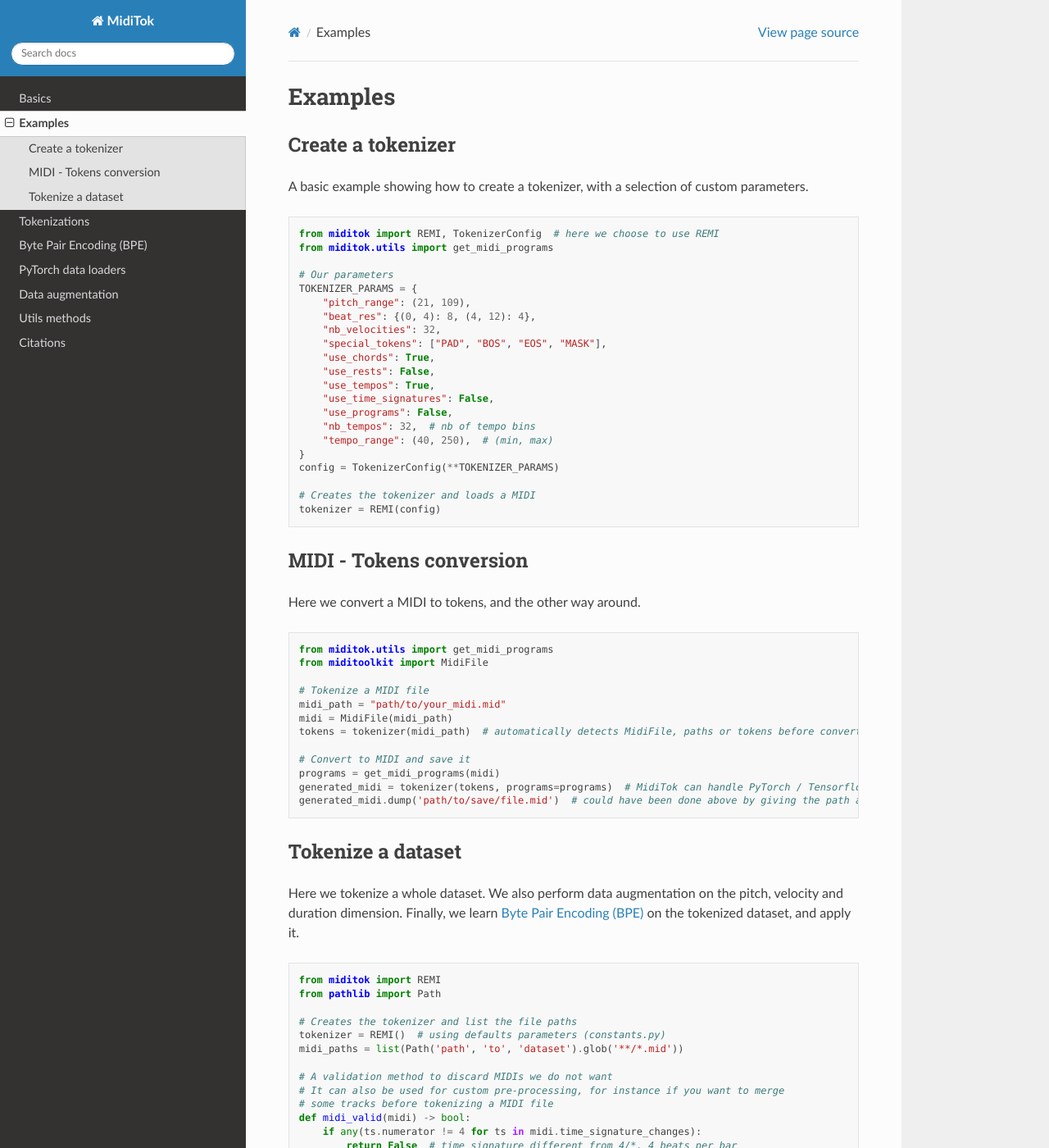
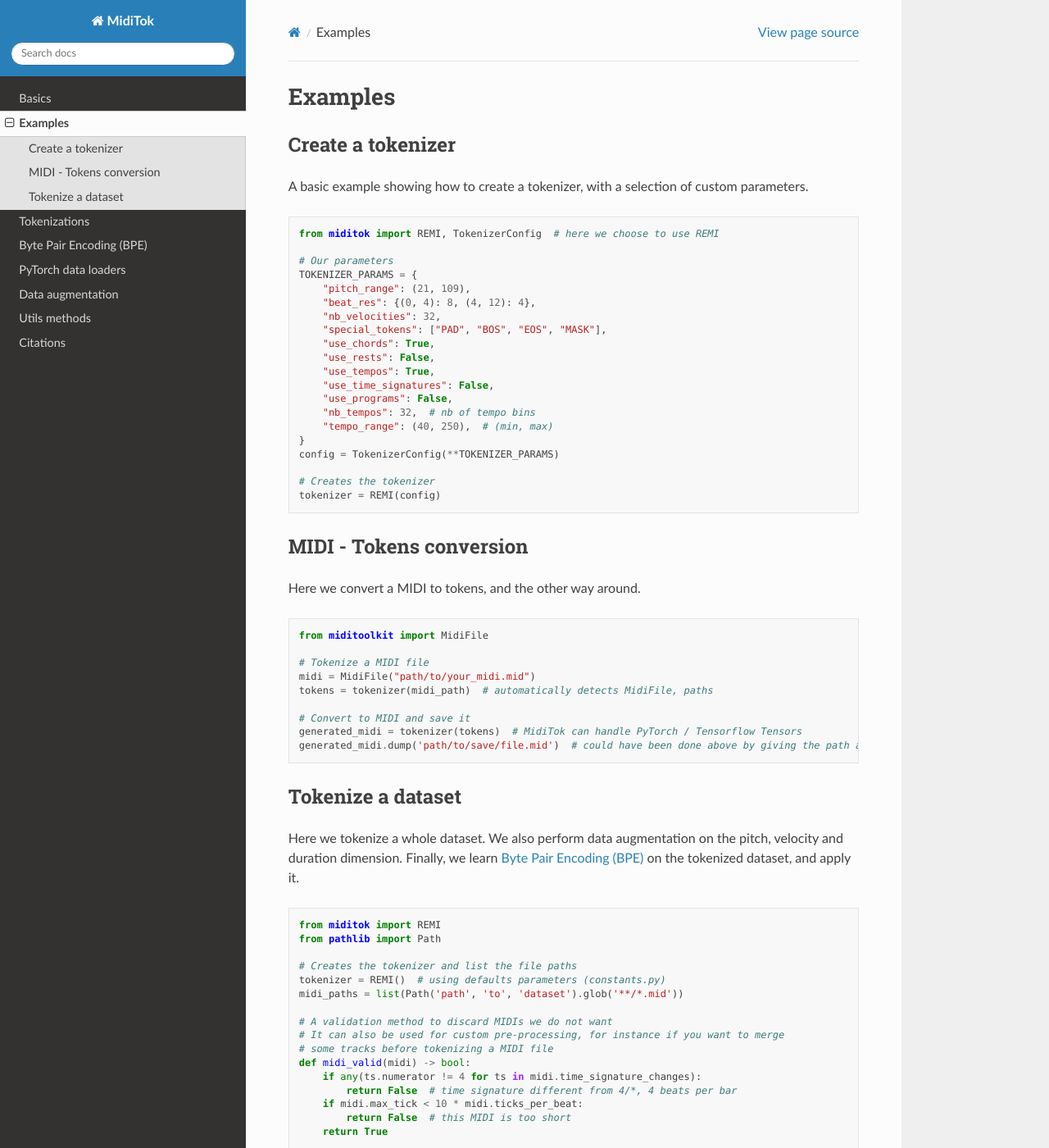
Before and after one commit to Natooz/MidiTok, a Sphinx documentation site: the page built from docs/examples.rst, in a window 1280 px wide and 1400 px high. Shown: the whole window at 82% size. Built offline with Sphinx 7.4.7 and the Read the Docs theme 2.0.0, drawn with Linux system fonts in a browser that asks for light colours; some of the changed text lies outside the part shown.

Commit message:
updating all examples, save_tokens now by default doesn't save programs if config.use_programs is False

```diff
--- a/docs/examples.rst
+++ b/docs/examples.rst
@@ -10,7 +10,6 @@ A basic example showing how to create a tokenizer, with a selection of custom pa
 ..  code-block:: python
 
     from miditok import REMI, TokenizerConfig  # here we choose to use REMI
-    from miditok.utils import get_midi_programs
 
     # Our parameters
     TOKENIZER_PARAMS = {
@@ -28,7 +27,7 @@ A basic example showing how to create a tokenizer, with a selection of custom pa
     }
     config = TokenizerConfig(**TOKENIZER_PARAMS)
 
-    # Creates the tokenizer and loads a MIDI
+    # Creates the tokenizer
     tokenizer = REMI(config)
 
 MIDI - Tokens conversion
@@ -38,17 +37,14 @@ Here we convert a MIDI to tokens, and the other way around.
 
 ..  code-block:: python
 
-    from miditok.utils import get_midi_programs
     from miditoolkit import MidiFile
 
     # Tokenize a MIDI file
-    midi_path = "path/to/your_midi.mid"
-    midi = MidiFile(midi_path)
-    tokens = tokenizer(midi_path)  # automatically detects MidiFile, paths or tokens before converting them
+    midi = MidiFile("path/to/your_midi.mid")
+    tokens = tokenizer(midi_path)  # automatically detects MidiFile, paths
 
     # Convert to MIDI and save it
-    programs = get_midi_programs(midi)
-    generated_midi = tokenizer(tokens, programs=programs)  # MidiTok can handle PyTorch / Tensorflow Tensors
+    generated_midi = tokenizer(tokens)  # MidiTok can handle PyTorch / Tensorflow Tensors
     generated_midi.dump('path/to/save/file.mid')  # could have been done above by giving the path argument
 
 Tokenize a dataset
```
Also changed, not shown: other parts of docs/examples.rst (+1 -1 lines), README.md (+10 -13 lines), 3 other files.
